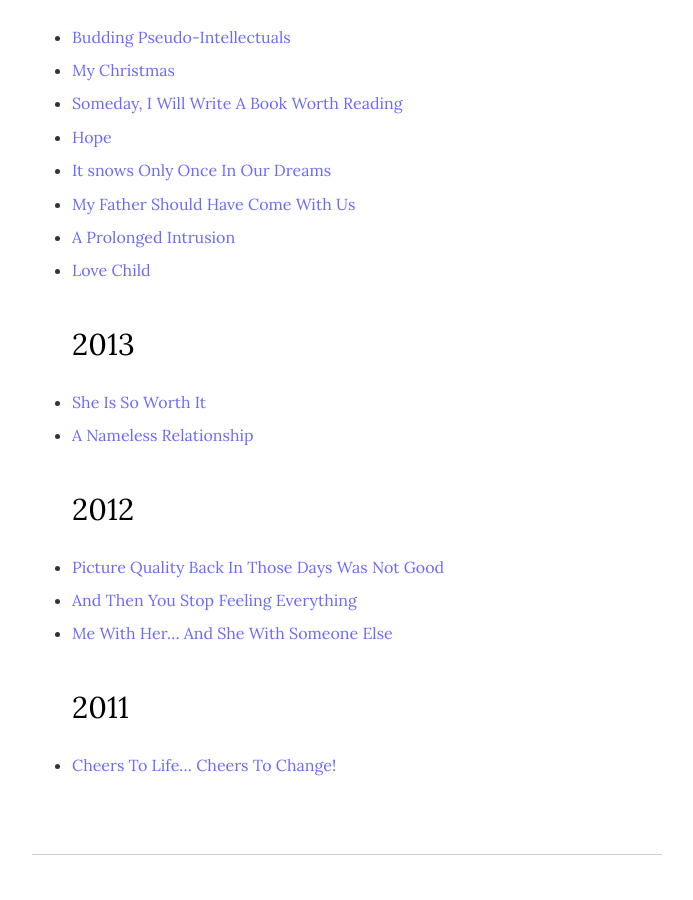
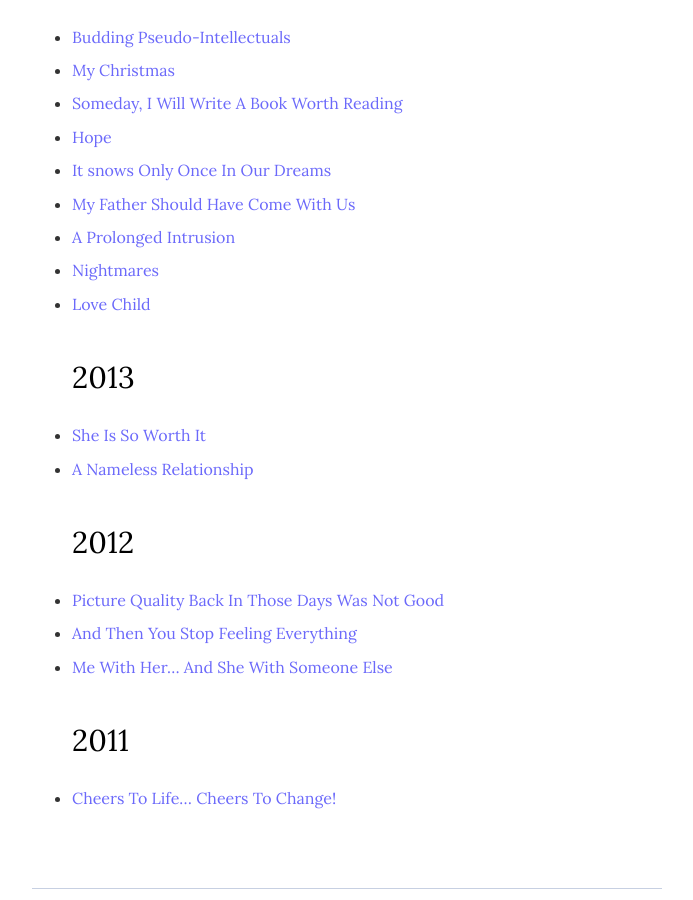
Before and after one commit to argumentativeyouth/pblog, a Jekyll site: the page built from _pages/all-posts.md, in a window 1280 px wide and 900 px high, scrolled down 4655 px. Shown: the whole window, without its empty margins (293-986 px from the left). Built offline with Jekyll 4.4.1, drawn with Linux system fonts in a browser that asks for light colours.

Commit message:
Update all-posts.md

```diff
--- a/_pages/all-posts.md
+++ b/_pages/all-posts.md
@@ -127,6 +127,7 @@ image:
 * [It snows Only Once In Our Dreams](https://pritams.blog/it-snows-only-once-in-our-dreams)
 * [My Father Should Have Come With Us](https://pritams.blog/my-father-should-have-come-with-us)
 * [A Prolonged Intrusion](https://pritams.blog/a-prolonged-intrusion)
+* [Nightmares](https://pritams.blog/nightmares)
 * [Love Child](https://pritams.blog/love-child/)
 ## 2013
 * [She Is So Worth It](https://pritams.blog/she-is-so-worth-it)
```
